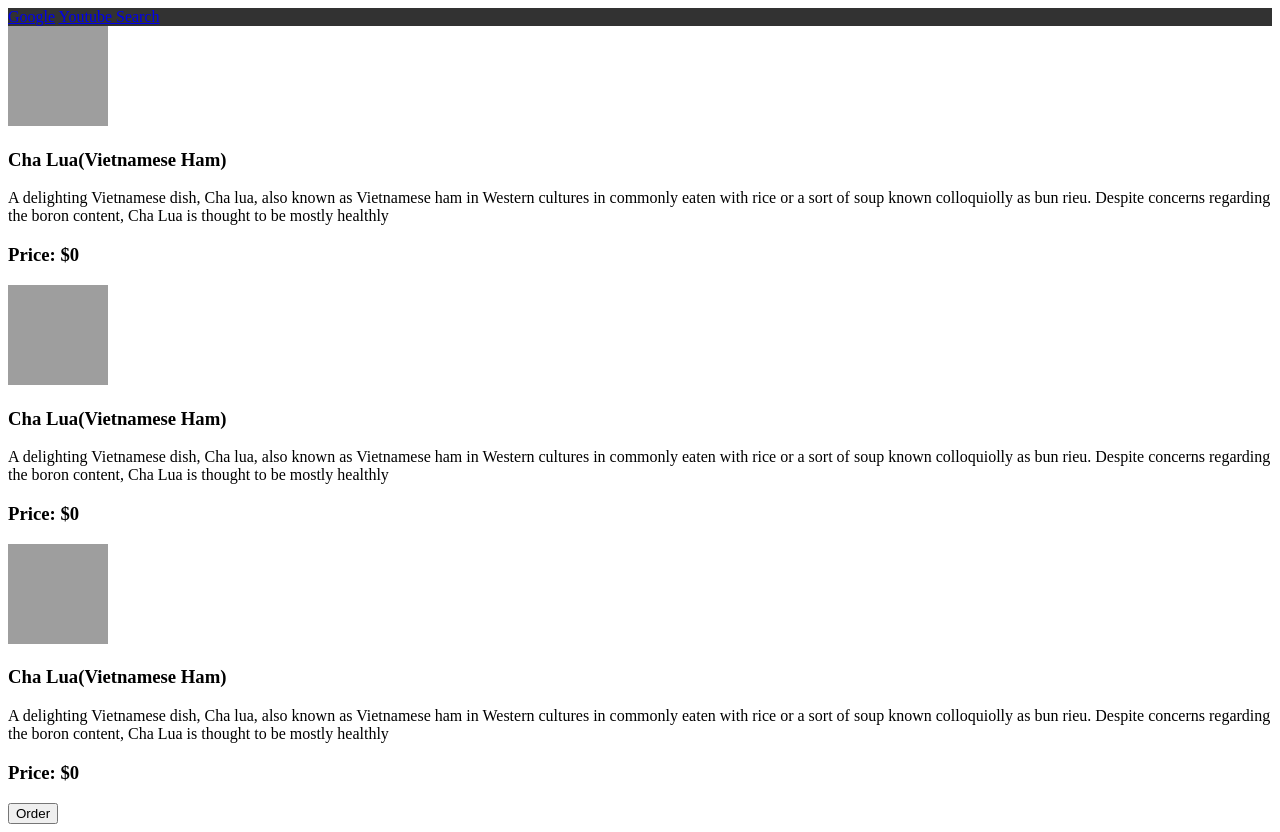
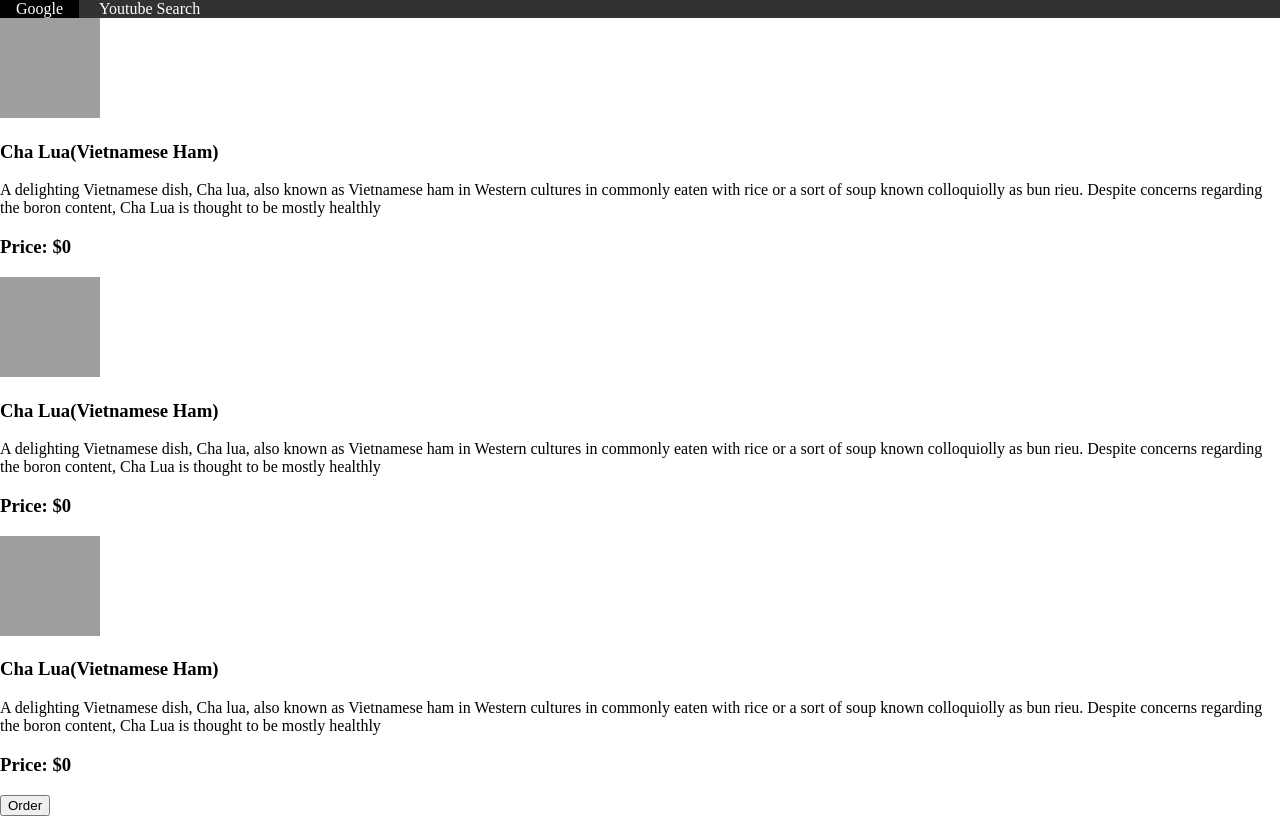
Before and after one commit to myclubisclub6/funkidapp, a PHP site: page / in a window 1280 px wide. Run offline with PHP 8.4, Linux system fonts and the light colour scheme; grey boxes are pictures that could not be loaded.

Commit message:
Add nav styling re.1

```diff
--- a/main.css
+++ b/main.css
@@ -1,3 +1,15 @@
+html, body {
+  margin: 0;
+  height: 100%;
+}
 nav {
   background-color: rgb(50, 50, 50);
 }
+nav a {
+  text-decoration: none;
+  padding: 1em;
+  color: white;
+}
+nav a:hover {
+  background-color: black;
+}
```
